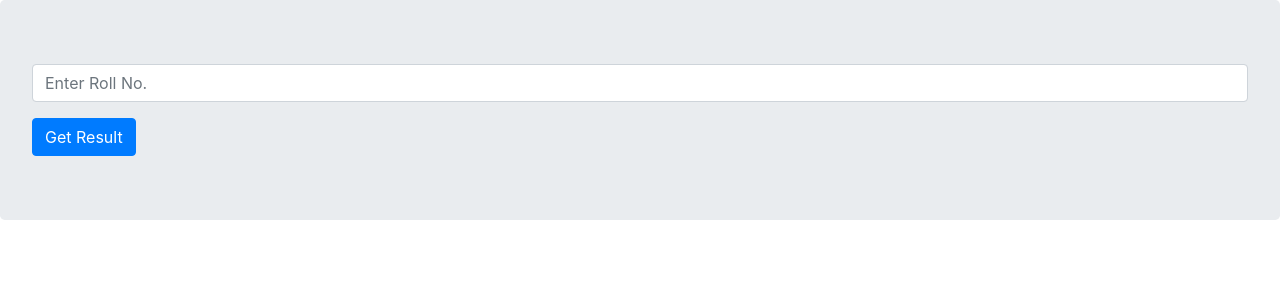
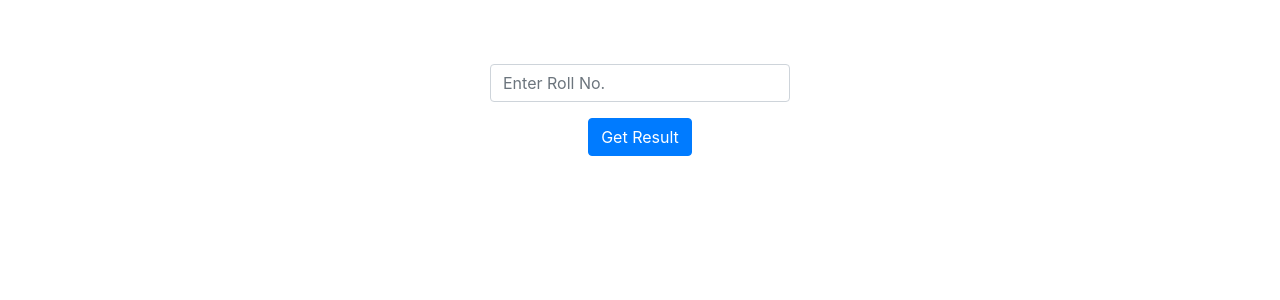
Before and after one commit to rohithill/nithp, a Flask app: page /result/ in a window 1280 px wide. Shown: the top 300 px of the page. Run offline with Flask 2, Linux system fonts and the light colour scheme; some libraries are stand-ins or nearby versions.

Commit message:
Align center the search (by Anubhav Gupta)

```diff
--- a/nith_result/nith_result.py
+++ b/nith_result/nith_result.py
@@ -12,15 +12,15 @@ import sqlite3
 
 from flask import url_for
 
-@result.route('/<string:rank>/')
-def get_result(rank):
-    rank = rank.lower()
+@result.route('/<string:rollno>/')
+def get_result(rollno):
+    rollno = rollno.lower()
     # return "ggod"
     conn = sqlite3.connect('mydb.db')
-    cur = conn.execute('SELECT result FROM students WHERE rollno=(?)',(rank,))
+    cur = conn.execute('SELECT result FROM students WHERE rollno=(?)',(rollno,))
     result = cur.fetchone()
     if result is None:
-        return "Roll no not in database."
+        return "<h1>Roll no not in database.</h1>"
     else:
         result = json.loads(result[0])
         return render_template('result.html',tables=result)
--- a/nith_result/templates/home.html
+++ b/nith_result/templates/home.html
@@ -6,11 +6,10 @@
   <link href="static/bootstrap.min.css" rel="stylesheet" media="screen">
 </head>
 <body>
-  <div class="jumbotron">
-    <form action="{{ url_for('handle_data') }}" method="POST">
+  <div class="jumbotron" style="background: white;">
+    <form action="{{ url_for('handle_data') }}" method="POST" style="text-align: center;">
       <div class="form-group">
-        <input type="text" class="form-control" id="roll" aria-describedby="emailHelp" placeholder="Enter Roll No."
-          name="roll">
+        <input type="text" class="form-control" id="roll" placeholder="Enter Roll No." name="roll" style="margin: auto; max-width: 300px;">
       </div>
       <button type="submit" class="btn btn-primary">Get Result</button>
     </form>
```
